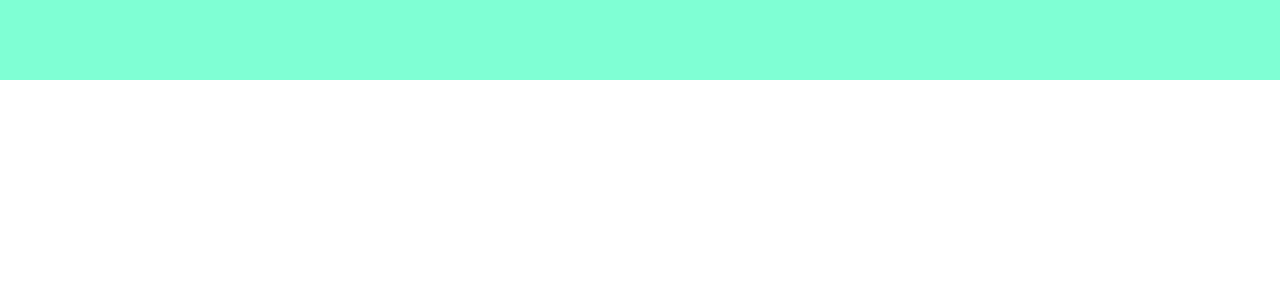
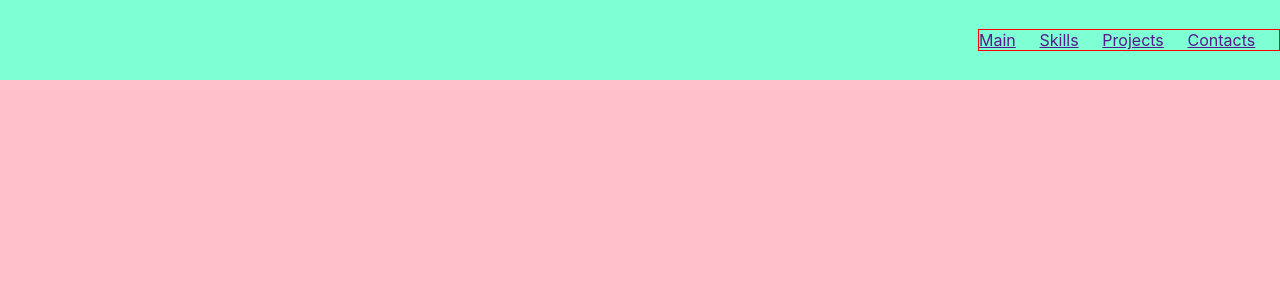
Before and after one commit to Dmitrii1987/portfolio, a React (Create React App) app: page / in a window 1280 px wide. Shown: the top 300 px of the page. Built offline with nearby package versions, Linux system fonts and the light colour scheme.

Commit message:
feat: add Main.tsx and Main.module.css

```diff
--- a/src/App.tsx
+++ b/src/App.tsx
@@ -1,10 +1,12 @@
 import './App.css';
 import Header from './header/Header';
+import Main from './main/Main';
 
 function App() {
   return (
     <div className="App">
       <Header />
+      <Main />
     </div>
   );
 }
--- a/src/header/Header.module.css
+++ b/src/header/Header.module.css
@@ -1,4 +1,7 @@
 .header {
     height: 80px;
-    background-color:aquamarine
+    background-color:aquamarine;
+    display: flex;
+    justify-content: flex-end;
+    align-items: center;
 }
--- a/src/header/Header.tsx
+++ b/src/header/Header.tsx
@@ -1,9 +1,11 @@
 import React from 'react';
+import Nav from '../nav/Nav';
 import s from './Header.module.css'
 
 const Header = () => {
     return (
         <div className={s.header}>
+            <Nav />
 
         </div>
     );
--- /dev/null
+++ b/src/main/Main.module.css
@@ -0,0 +1,13 @@
+.mainBlock {
+    height: 100vh;/* vh это viewport height. 100vh обозначает всю высоту окна браузера */
+    background-color:pink;
+}
+
+.greeting {
+    width: 300px;
+
+}
+
+.photo {
+
+}
--- /dev/null
+++ b/src/main/Main.tsx
@@ -0,0 +1,13 @@
+import React from 'react';
+import s from './Main.module.css'
+
+const Main = () => {
+    return (
+        <div className={s.mainBlock} >
+            <div className={s.greeting}></div>
+            <div className={s.photo}></div>
+        </div>
+    );
+};
+
+export default Main;
--- a/src/nav/Nav.module.css
+++ b/src/nav/Nav.module.css
@@ -0,0 +1,6 @@
+.nav {
+    border: 1px solid red;
+    width: 300px;
+    display: flex;
+    justify-content: space-between;
+}
--- a/src/nav/Nav.tsx
+++ b/src/nav/Nav.tsx
@@ -0,0 +1,16 @@
+import React from 'react';
+import s from './Nav.module.css'
+
+const Nav = () => {
+    return (
+        <div className={s.nav}>
+            <a href="">Main</a>
+            <a href="">Skills</a>
+            <a href="">Projects</a>
+            <a href="">Contacts</a>
+            <a href=""></a>
+        </div>
+    );
+};
+
+export default Nav;
```
